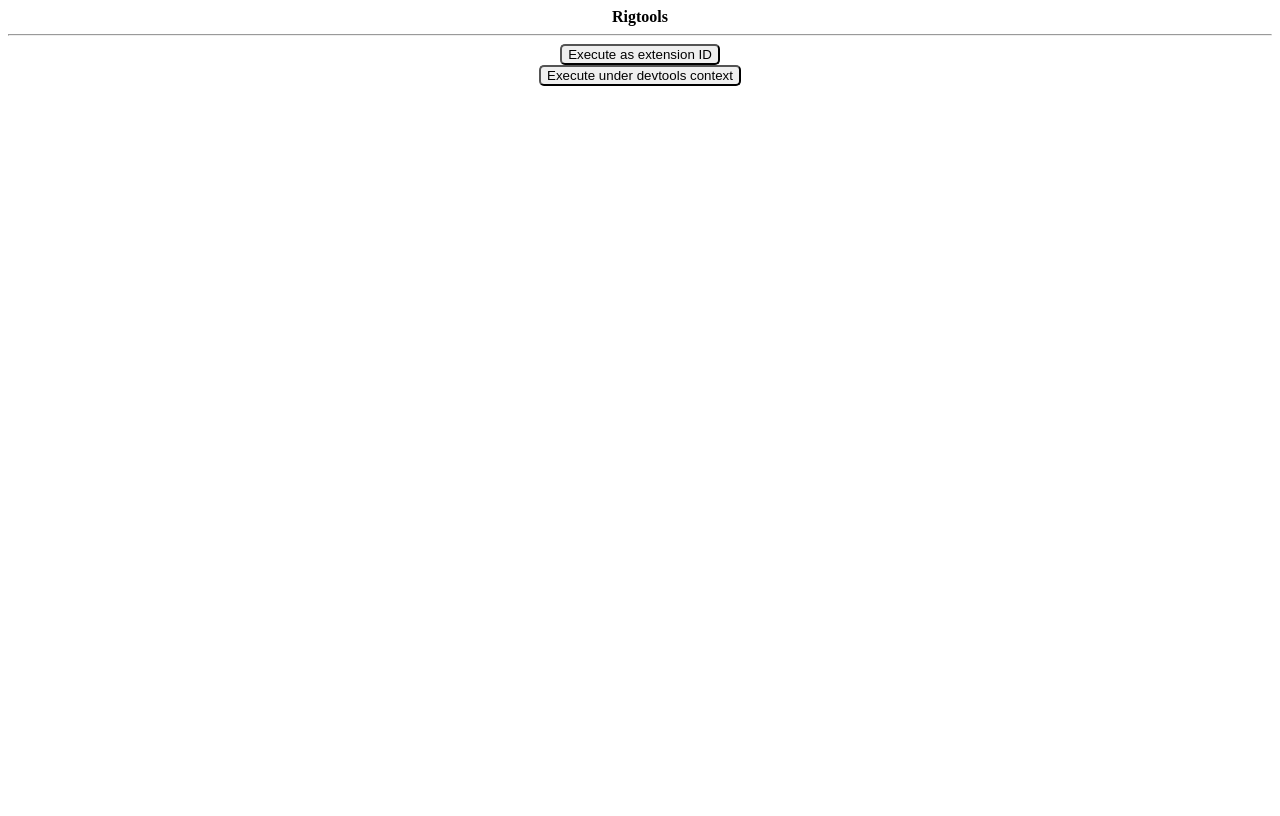
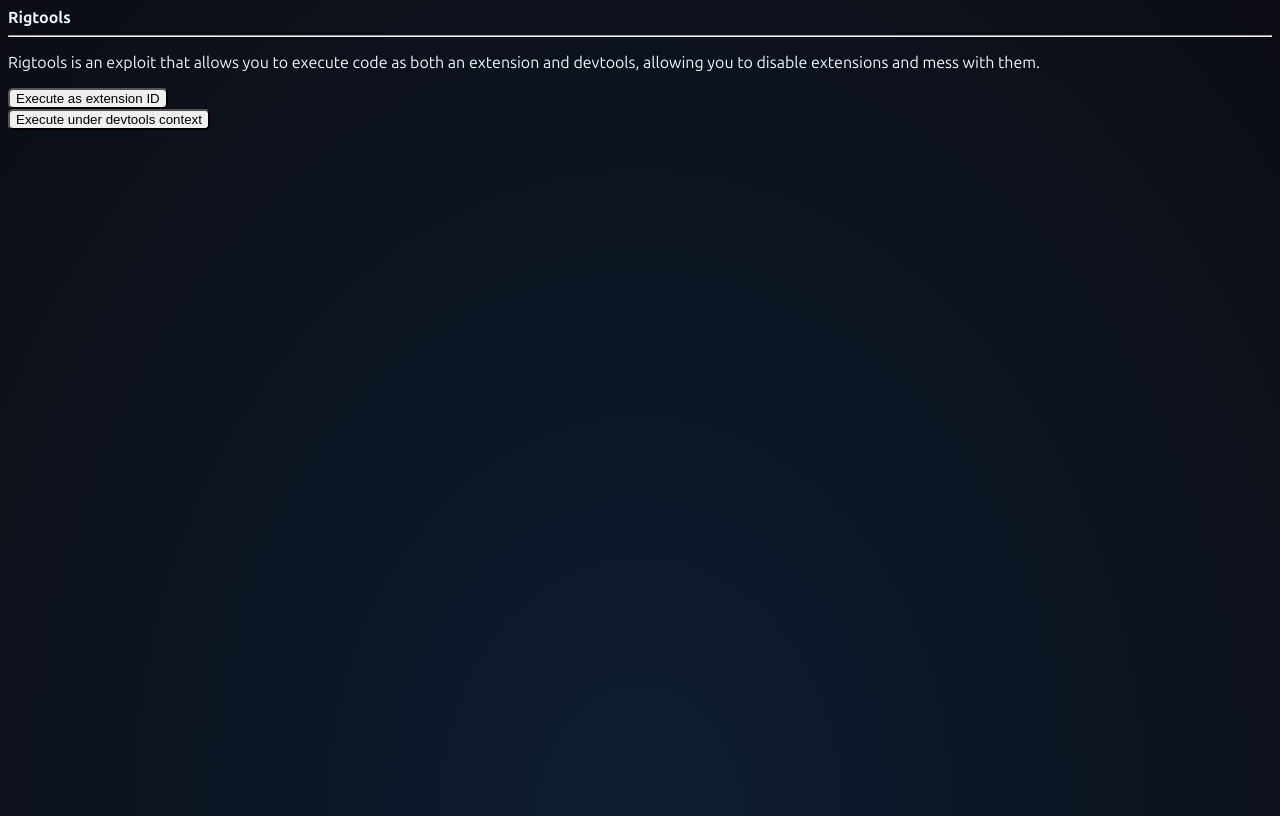
Before and after one commit to FWSmasher/rigtools, a website: page ui.html in a window 1280 px wide. Drawn offline with Linux system fonts and the light colour scheme.

Commit message:
get main layout down

```diff
--- a/style.css
+++ b/style.css
@@ -0,0 +1,24 @@
+button {
+    border-radius:5px
+
+}
+
+body {
+    justify-content: center;
+    min-height: 100vh;
+     background: radial-gradient(ellipse at bottom, #0d1d31 0%, #0c0d13 100%);
+    overflow: hidden
+  }
+
+w {
+    color: aliceblue;
+}
+
+usans {
+    font-family: "Ubuntu Sans", sans-serif;
+    font-optical-sizing: auto;
+    font-weight: 400;
+    font-style: normal;
+    font-variation-settings:
+      "wdth" 100;
+  }
--- a/ui.html
+++ b/ui.html
@@ -1,17 +1,26 @@
 <html>
+    <head>
+        <link href="style.css" rel="stylesheet" type="text/css">
+        <style>
+            @import url('https://fonts.googleapis.com/css2?family=Ubuntu+Sans:ital,wght@0,100..800;1,100..800&display=swap');
+        </style>
+    </head>
     <title>Rigtools</title>
-    <center><b>Rigtools</b>
-        <hr>
+    <w><usans><b>Rigtools</b></usans></w>
+    <hr>
+        <p><w><usans>
+            Rigtools is an exploit that allows you to execute code as both an extension and devtools, allowing you to disable extensions and mess with them.<br>
+        </p></w></usans>
         <a href="javascript:alert(`Your code here`)">
-            <button style=border-radius:5px>
+            <button >
                 Execute as extension ID
             </button>
         </a>
         <br>
         <a href="javascript:alert(`Your code here`)">
-            <button style=border-radius:5px>
+            <button >
                 Execute under devtools context
             </button>
         </a>
-    </center>
-</html>
+    <div class="star"></div>
+    </html>
```
